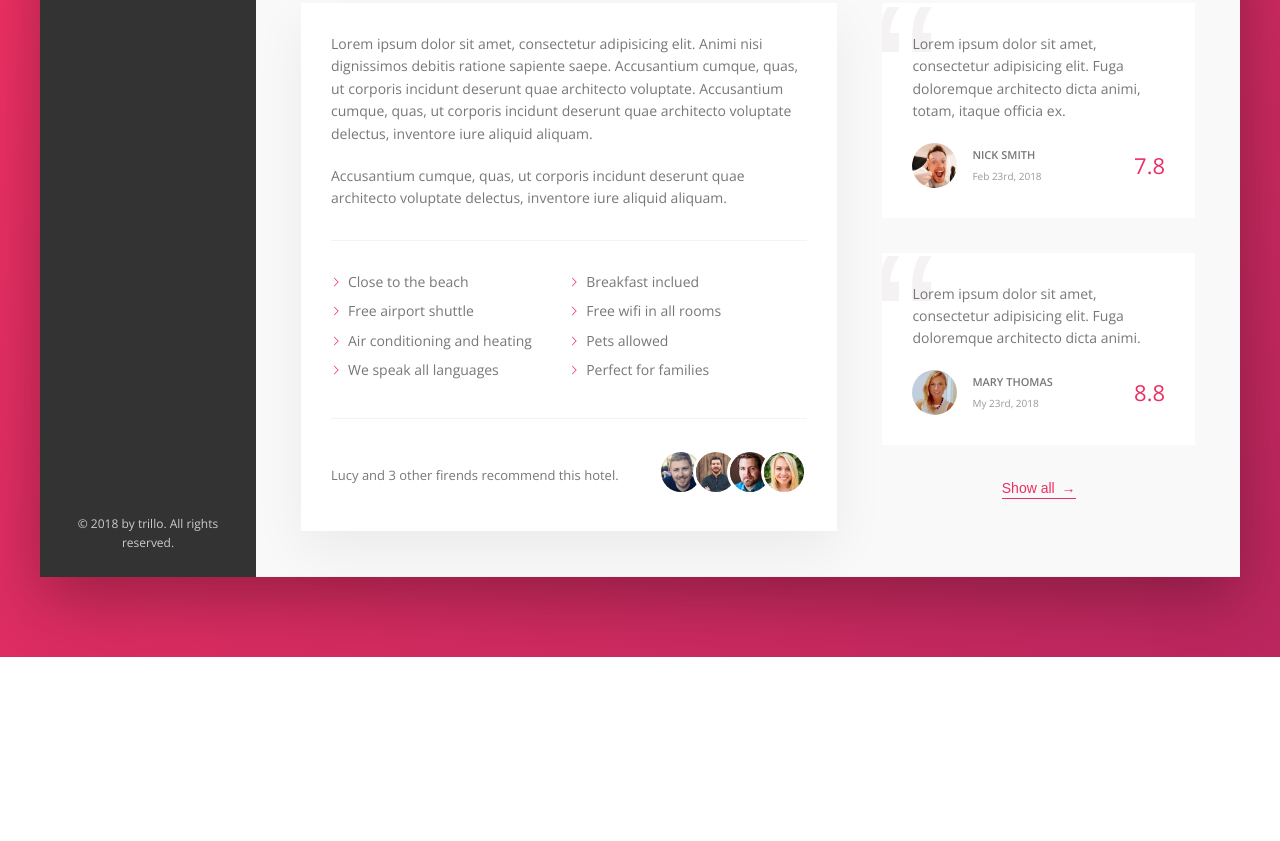
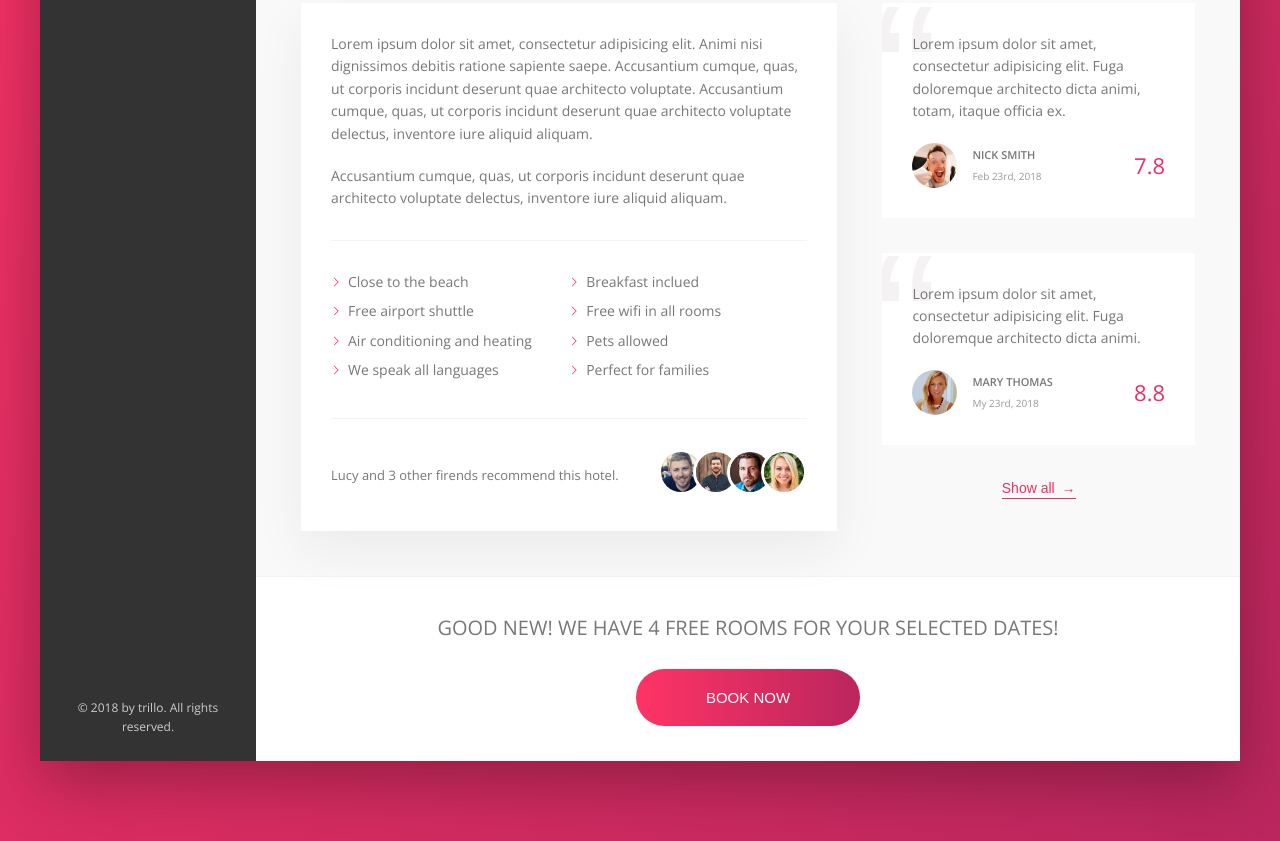
Before and after one commit to rudiss/trillo-project, a website: page index.html in a window 1280 px wide. Shown: the part 644-1485 px from the top of the page. Before the commit the page ends 1301 px from the top, so only its background shows below. Drawn offline with nearby package versions, Linux system fonts and the light colour scheme.

Commit message:
desktop layout finished

```diff
--- a/index.html
+++ b/index.html
@@ -176,10 +176,10 @@
                 <div class="review__rating">7.8</div>
               </figcaption>
             </figure>
+
             <figure class="review">
               <blockquote class="review__text">
                 Lorem ipsum dolor sit amet, consectetur adipisicing elit. Fuga doloremque architecto dicta animi.
-
               </blockquote>
               <figcaption class="review__user">
                 <img src="img/user-2.jpg" alt="User 1" class="review__photo">
@@ -190,11 +190,20 @@
                 <div class="review__rating">8.8</div>
               </figcaption>
             </figure>
-
-            <button class="btn-inline"> Show all <span>&rarr;</span></button>
+            <button class="btn-inline"> Show all
+              <span>&rarr;</span>
+            </button>
           </div>
         </div>
-
+        <div class="cta">
+          <h2 class="cta__book-now">
+            Good new! we have 4 free rooms for your selected dates!
+          </h2>
+          <button class="btn">
+            <span class="btn__visible">Book now</span>
+            <span class="btn__invisible">Only 4 rooms left</span>
+          </button>
+        </div>
       </main>
     </div>
   </div>
--- a/sass/_components.sass
+++ b/sass/_components.sass
@@ -361,3 +361,54 @@
     color: var(--color-grey-light-2)
     font-family: sans-serif
     z-index: 1
+
+//CALL TO ACTION
+.cta
+  padding: 3.5rem 0
+  text-align: center
+
+  &__book-now
+    font-size: 2rem
+    font-weight: 300
+    text-transform: uppercase
+    margin-bottom: 2.5rem
+
+.btn
+  font-size: 1.5rem
+  font-weight: 300
+  text-transform: uppercase
+  border-radius: 100px
+  border: none
+  background-image: linear-gradient(to right, var(--color-primary-light), var(--color-primary-dark))
+  color: #fff
+  position: relative
+  overflow: hidden
+  cursor: pointer
+
+  & > *
+    display: inline-block
+    height: 100%
+    width: 100%
+    transition: all .2s
+
+  &__visible
+    padding: 2rem 7rem
+
+  &__invisible
+    position: absolute
+    padding: 2rem 0
+    left: 0
+    top: -100%
+
+  &:hover
+    background-image: linear-gradient(to left, var(--color-primary-light), var(--color-primary-dark))
+
+  &:hover &__visible
+    transform: translateY(100%)
+
+  &:hover &__invisible
+    top: 0
+
+  &:focus
+    outline: none
+    animation: pulsestate 1s infinite
```
Also changed, not shown: css/style.css.
